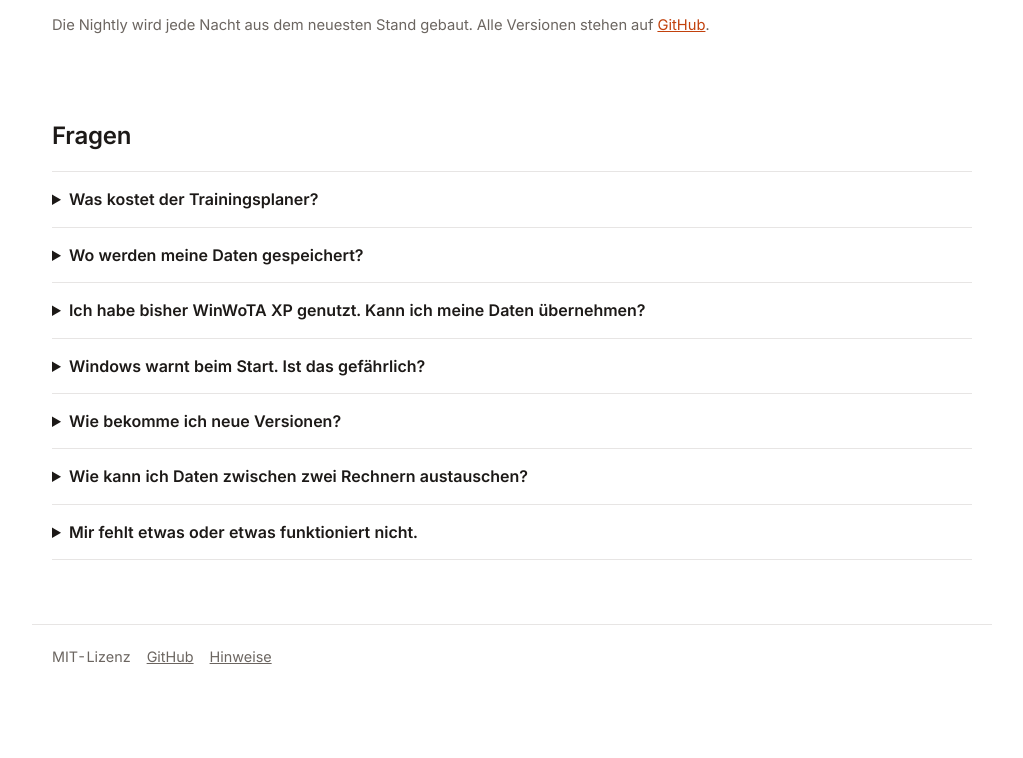
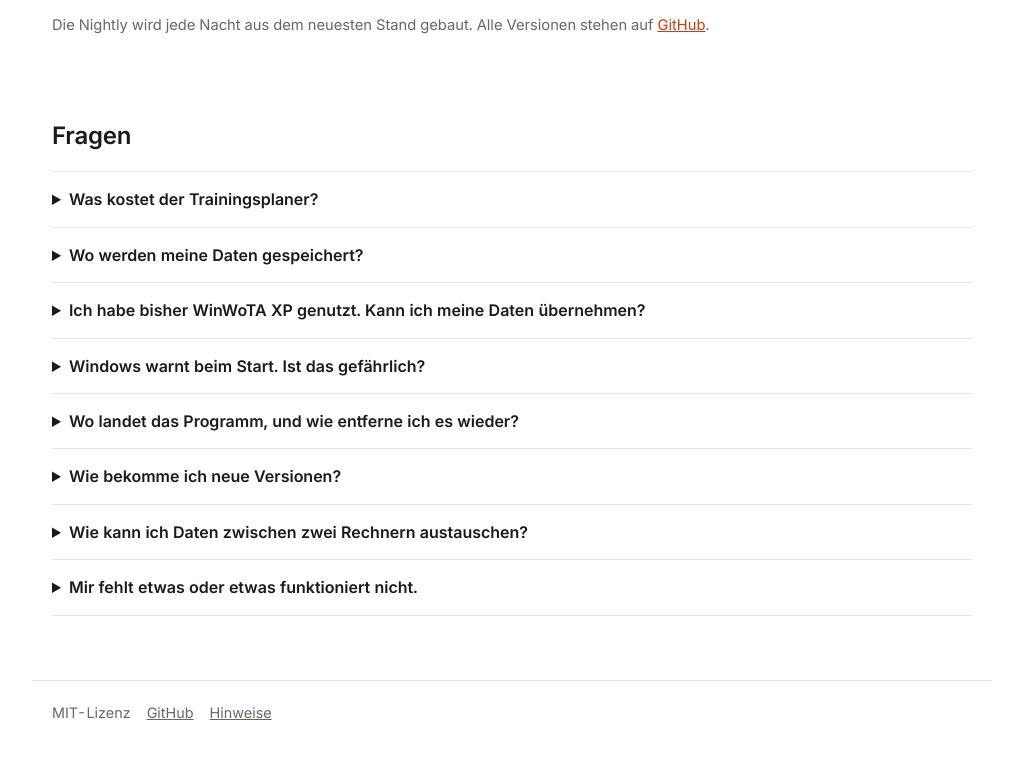
Before and after one commit to iam-peter/trainingsplaner, a plain HTML site: page pages/index.html in a window 1280 px wide. Shown: the part 3900-4658 px from the top of the page, without its empty margins (128-1151 px from the left). Before the commit the page ends 4609 px from the top, so only its background shows below. Drawn offline with Linux system fonts and the light colour scheme; no server answers; files whose address does not match are found by name.

Commit message:
Ask for shortcuts and about the data on uninstall
The program belongs in one known place, not wherever a user picked or
unpacked it. The installer no longer offers a folder: it installs into
the user's program folder, or Program Files for all users.

It asks for a Start menu entry and a desktop shortcut, both on. The
uninstaller asks whether to delete all data as well (database and
settings), with "Nein" as the default; silently it keeps the data
unless given /REMOVEDATA=1. It always removes the QML cache and a
downloaded update.

CI now installs into the default folder, checks both shortcuts and the
database the installed program creates, and uninstalls twice: once
keeping the data, once removing it.

Co-Authored-By: Claude Opus 5.5 <noreply@anthropic.com>

```diff
--- a/pages/index.html
+++ b/pages/index.html
@@ -185,6 +185,10 @@
       <p>Das Programm ist (noch) nicht digital signiert, deshalb zeigt Windows SmartScreen eine Warnung. Mit „Weitere Informationen“ und „Trotzdem ausführen“ startet es. Der Quellcode ist öffentlich einsehbar.</p>
     </details>
     <details>
+      <summary>Wo landet das Programm, und wie entferne ich es wieder?</summary>
+      <p>Der Installer legt das Programm immer an dieselbe Stelle (für Sie allein ohne Administratorrechte, auf Wunsch für alle Benutzer des Rechners) und fragt, ob ein Eintrag im Startmenü und eine Verknüpfung auf dem Desktop angelegt werden sollen. Entfernen lässt es sich unter Windows-Einstellungen › Apps › Trainingsplaner › Deinstallieren. Dabei fragt das Programm, ob auch alle Daten gelöscht werden sollen; ohne Ihre Zustimmung bleiben sie erhalten.</p>
+    </details>
+    <details>
       <summary>Wie bekomme ich neue Versionen?</summary>
       <p>Das Programm fragt beim Start höchstens einmal am Tag bei GitHub nach einer neuen Version und meldet sie oben im Fenster. Unter Windows (mit dem Installer eingerichtet) genügt dann ein Klick auf „Jetzt aktualisieren“: das Programm lädt die neue Version, prüft sie, installiert sie und startet neu. Unter macOS und Linux öffnet es den Download. Die Daten bleiben bei jedem Update erhalten. Abschalten lässt sich die Abfrage unter Einstellungen › Allgemein.</p>
     </details>
```
Also changed, not shown: 3 other files.
